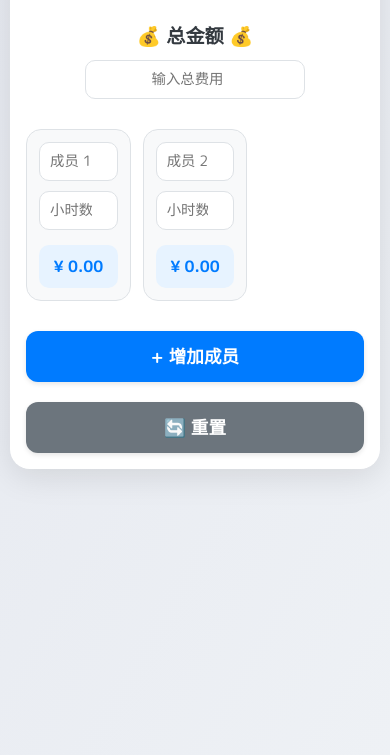
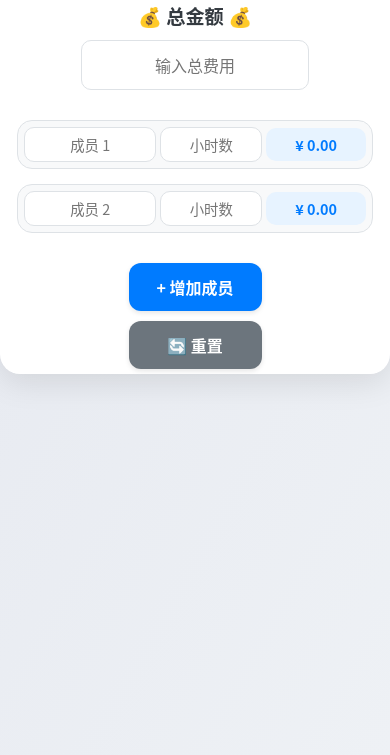
Before and after one commit to Ciaran272/831, a plain HTML site: page index.html in a window 390 px wide. Shown: the part 89-844 px from the top of the page. Drawn offline with Linux system fonts and the light colour scheme.

Commit message:
Add files via upload

```diff
--- a/index.html
+++ b/index.html
@@ -4,15 +4,11 @@
     <meta charset="UTF-8">
     <meta name="viewport" content="width=device-width, initial-scale=1.0">
     <title>分账工具</title>
-    <link rel="preconnect" href="https://fonts.googleapis.com">
-    <link rel="preconnect" href="https://fonts.gstatic.com" crossorigin>
-    <link href="https://fonts.googleapis.com/css2?family=M+PLUS+Rounded+1c:wght@400;700&display=swap" rel="stylesheet">
     <style>
         /* 基础样式 */
         :root {
             --primary-color: #007bff;
             --secondary-color: #6c757d;
-            --danger-color: #ff7b7b;
             --bg-gradient-start: #e6e9f0;
             --bg-gradient-end: #eef1f5;
             --card-bg: #ffffff;
@@ -22,7 +18,7 @@
         }
 
         body {
-            font-family: 'M PLUS Rounded 1c', sans-serif;
+            font-family: 'PingFang SC','Hiragino Sans GB','Microsoft YaHei','Noto Sans CJK SC','Source Han Sans SC','Helvetica Neue', Arial, sans-serif;
             background-image: linear-gradient(120deg, var(--bg-gradient-start) 0%, var(--bg-gradient-end) 100%);
             color: var(--text-color);
             margin: 0;
@@ -56,7 +52,6 @@
             left: 50%;
             transform: translateX(-50%);
         }
-
         h1::after {
             content: '✨';
             position: absolute;
@@ -65,27 +60,38 @@
             font-size: 0.7em;
             animation: sparkle 2s infinite ease-in-out;
         }
-
         @keyframes sparkle {
             0%, 100% { transform: scale(1); opacity: 0.8; }
             50% { transform: scale(1.3); opacity: 1; }
         }
 
         input[type="text"], input[type="number"] {
-            font-family: 'M PLUS Rounded 1c', sans-serif;
+            font-family: inherit;
             padding: 12px 15px;
             border: 1px solid var(--border-color);
             border-radius: 10px;
             font-size: 1em;
-            width: 100%;
             box-sizing: border-box;
             transition: border-color 0.3s, box-shadow 0.3s;
+            min-width: 0;
+        }
+        input[type="text"] { width: 140px; }
+        input[type="number"] { width: 120px; }
+        input[type="number"]::-webkit-outer-spin-button,
+        input[type="number"]::-webkit-inner-spin-button {
+            -webkit-appearance: none;
+            margin: 0;
+        }
+        input[type="number"] {
+            -moz-appearance: textfield;
+            -webkit-appearance: none;
         }
         input:focus {
             outline: none;
             border-color: var(--primary-color);
             box-shadow: 0 0 0 3px rgba(0, 123, 255, 0.25);
         }
+        input::placeholder { text-align: center; }
 
         .total-section {
             margin-bottom: 30px;
@@ -99,48 +105,49 @@
         }
         .total-section input {
             text-align: center;
-            max-width: 220px;
+            width: 100%;
+            max-width: 270px;
             font-size: 1.2em;
         }
-
         .members-grid {
-            display: grid;
-            grid-template-columns: repeat(3, 1fr);
-            gap: 20px;
+            display: flex;
+            flex-direction: column;
+            gap: 15px;
         }
-
         .member-card {
             background-color: #f8f9fa;
-            padding: 20px;
+            padding: 10px;
             border-radius: 15px;
             border: 1px solid var(--border-color);
             display: flex;
-            flex-direction: column;
-            gap: 15px;
+            flex-direction: row;
+            align-items: center;
+            gap: 20px;
             position: relative;
             transition: transform 0.2s, box-shadow 0.2s;
+            width: fit-content;
+            margin: 0 auto;
         }
         .member-card:hover {
             transform: translateY(-5px);
             box-shadow: 0 4px 15px var(--shadow-color);
         }
-
         .member-card .member-result {
             font-weight: 700;
             color: var(--primary-color);
             background-color: #e7f3ff;
-            padding: 10px 8px;
+            padding: 10px 15px;
             text-align: center;
             border-radius: 10px;
-            margin-top: 5px;
             white-space: nowrap;
             overflow: hidden;
             text-overflow: ellipsis;
-            font-size: clamp(0.9rem, 4vw, 1.5rem);
+            font-size: 1.2em;
+            width: 120px;
+            flex-shrink: 1;
         }
-
         .nice-button {
-            font-family: 'M PLUS Rounded 1c', sans-serif;
+            font-family: inherit;
             font-weight: 700;
             color: #fff;
             border: none;
@@ -150,6 +157,7 @@
             font-size: 1.1em;
             transition: all 0.2s ease-in-out;
             box-shadow: 0 2px 5px var(--shadow-color);
+            text-align: center;
         }
         .nice-button:hover {
             transform: translateY(-2px);
@@ -159,44 +167,75 @@
             transform: translateY(0);
             box-shadow: 0 2px 5px var(--shadow-color);
         }
-
         .controls {
             display: flex;
             justify-content: center;
             gap: 20px;
             margin-top: 30px;
         }
-
         .add-btn { background-color: var(--primary-color); }
         .reset-btn { background-color: var(--secondary-color); }
-
-
+        .total-section label,
+        .member-card input,
+        .member-card .member-result,
+        .nice-button {
+            text-align: center;
+        }
         @media (max-width: 768px) {
-            body {
+            body { padding: 5px; }
+            .container {
                 padding: 10px;
+                width: 100%;
+                max-width: 100vw;
             }
-            .container {
-                padding: 15px;
+            h1 { font-size: 2em; }
+            .total-section input {
+                max-width: 60%;
+                width: 60%;
+                font-size: 1.1em;
+                margin-left: auto;
+                margin-right: auto;
+                display: block;
             }
-            h1 {
-                font-size: 2em;
+            .members-grid { gap: 15px; }
+            .member-card {
+                width: 90%;
+                margin-left: auto;
+                margin-right: auto;
             }
-            .members-grid {
-                gap: 12px;
+            .member-card > input,
+            .member-card > .member-result {
+                flex: 1 1 0;
+                min-width: 0;
+                font-size: 0.95em;
+                padding: 8px 6px;
+                width: auto;
             }
-            .member-card {
-                padding: 12px;
+            .member-card > input.member-name { flex: 4 1 0; }
+            .member-card > input.member-time,
+            .member-card > .member-result { flex: 3 1 0; }
+            .controls {
+                flex-direction: column;
                 gap: 10px;
             }
-            input[type="text"], input[type="number"] {
-                padding: 8px 10px;
-                font-size: 0.9em;
-            }
-            .controls {
-                flex-direction: column;
+            .nice-button {
+                width: 35%;
+                margin-left: auto;
+                margin-right: auto;
+                box-sizing: border-box;
+                font-size: 1em;
             }
         }
-
+        @media (max-width: 480px) {
+            .container { padding: 4px; }
+            .member-card { padding: 6px; gap: 4px; }
+            .member-card > input,
+            .member-card > .member-result {
+                font-size: 0.9em;
+                padding: 6px 4px;
+            }
+            .total-section input { font-size: 1em; }
+        }
     </style>
 </head>
 <body>
@@ -206,11 +245,11 @@
 
         <div class="total-section">
             <label for="total-amount">💰 总金额 💰</label>
-            <input type="number" id="total-amount" placeholder="输入总费用" oninput="calculate()">
+            <input type="number" id="total-amount" placeholder="输入总费用">
         </div>
 
         <div class="members-grid" id="members-container">
-            <!-- JavaScript会在这里动态生成成员卡片 -->
+
         </div>
 
         <div class="controls">
@@ -223,50 +262,48 @@
         const membersContainer = document.getElementById('members-container');
         let memberCounter = 0;
 
-        // === 简化函数 ===
-        function createMemberCard() {
+        // 输入节流：避免频繁重算
+        function debounce(fn, delay){
+            let timer; return function(...args){
+                clearTimeout(timer);
+                timer = setTimeout(()=>fn.apply(this,args), delay);
+            };
+        }
+        const debouncedCalculate = debounce(calculate, 150);
+
+        function addMember() {
             memberCounter++;
             const memberId = memberCounter;
-
             const card = document.createElement('div');
             card.className = 'member-card';
             card.id = `member-card-${memberId}`;
-
             card.innerHTML = `
                 <input type="text" class="member-name" placeholder="成员 ${memberId}">
-                <input type="number" class="member-time" placeholder="小时数" oninput="calculate()">
+                <input type="number" class="member-time" placeholder="小时数">
                 <div class="member-result">¥ 0.00</div>
             `;
-
             membersContainer.appendChild(card);
         }
 
-        function addMember() {
-            createMemberCard();
-        }
-
-        // === 简化函数 ===
-
         function calculate() {
             const totalAmount = parseFloat(document.getElementById('total-amount').value) || 0;
-
             const memberCards = document.querySelectorAll('.member-card');
             let totalHours = 0;
             const hoursPerMember = [];
-
             memberCards.forEach(card => {
                 const timeInput = card.querySelector('.member-time');
                 const hours = parseFloat(timeInput.value) || 0;
                 hoursPerMember.push(hours);
                 totalHours += hours;
             });
-
             const costPerHour = (totalAmount > 0 && totalHours > 0) ? totalAmount / totalHours : 0;
-
             memberCards.forEach((card, index) => {
                 const memberCost = hoursPerMember[index] * costPerHour;
                 const resultElement = card.querySelector('.member-result');
-                resultElement.textContent = `¥ ${memberCost.toFixed(2)}`;
+                const display = memberCost === 0
+                    ? '0.00'
+                    : memberCost.toFixed(2).replace(/\.00$/, '');
+                resultElement.textContent = `¥ ${display}`;
             });
         }
 
@@ -278,16 +315,22 @@
             calculate();
         }
 
-        // 初始化函数
         function initialize() {
-            // 初始创建2个成员
             for (let i = 0; i < 2; i++) {
-                createMemberCard();
+                addMember();
             }
         }
 
-        document.addEventListener('DOMContentLoaded', initialize);
+        document.addEventListener('DOMContentLoaded', ()=>{
+            initialize();
+            const totalInput = document.getElementById('total-amount');
+            totalInput.addEventListener('input', debouncedCalculate);
+            membersContainer.addEventListener('input', e=>{
+                if(e.target && e.target.classList.contains('member-time')){
+                    debouncedCalculate();
+                }
+            });
+        });
     </script>
-
 </body>
 </html>
```
